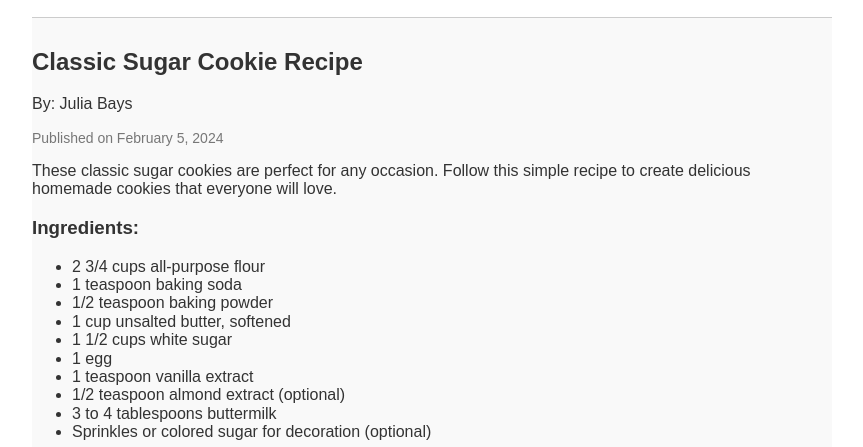
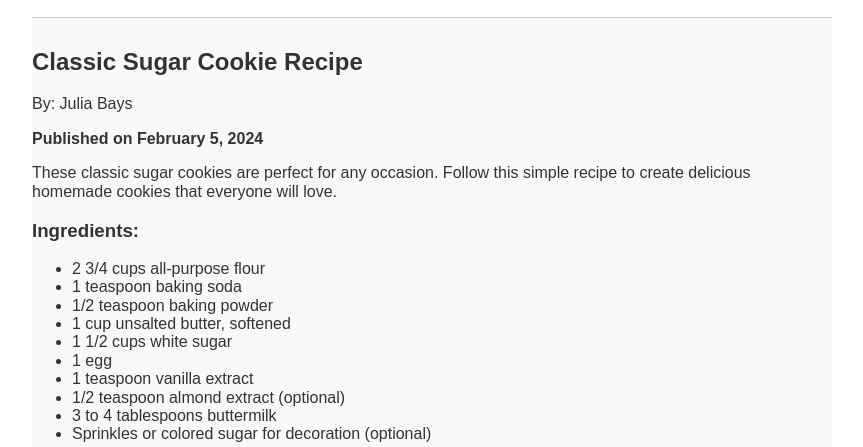
Before and after one commit to JBays1/JuliaBaysCPS592, a website with bundled scripts: page assignment4/index.html in a window 1280 px wide. Shown: the part 398-845 px from the top of the page, without its empty margins (208-1071 px from the left). Built offline with nearby package versions, Linux system fonts and the light colour scheme; files whose address does not match are found by name.

Commit message:
fixed low contrast

```diff
--- a/assignment4/blog.css
+++ b/assignment4/blog.css
@@ -55,8 +55,8 @@ h1 {
 }
 
 .post-meta {
-    color: #777;
-    font-size: 14px;
+    color: #333; /* Darker color for better contrast */
+    font-weight: bold; /* Increase font weight for better visibility */
 }
 
 .post-content {
```
